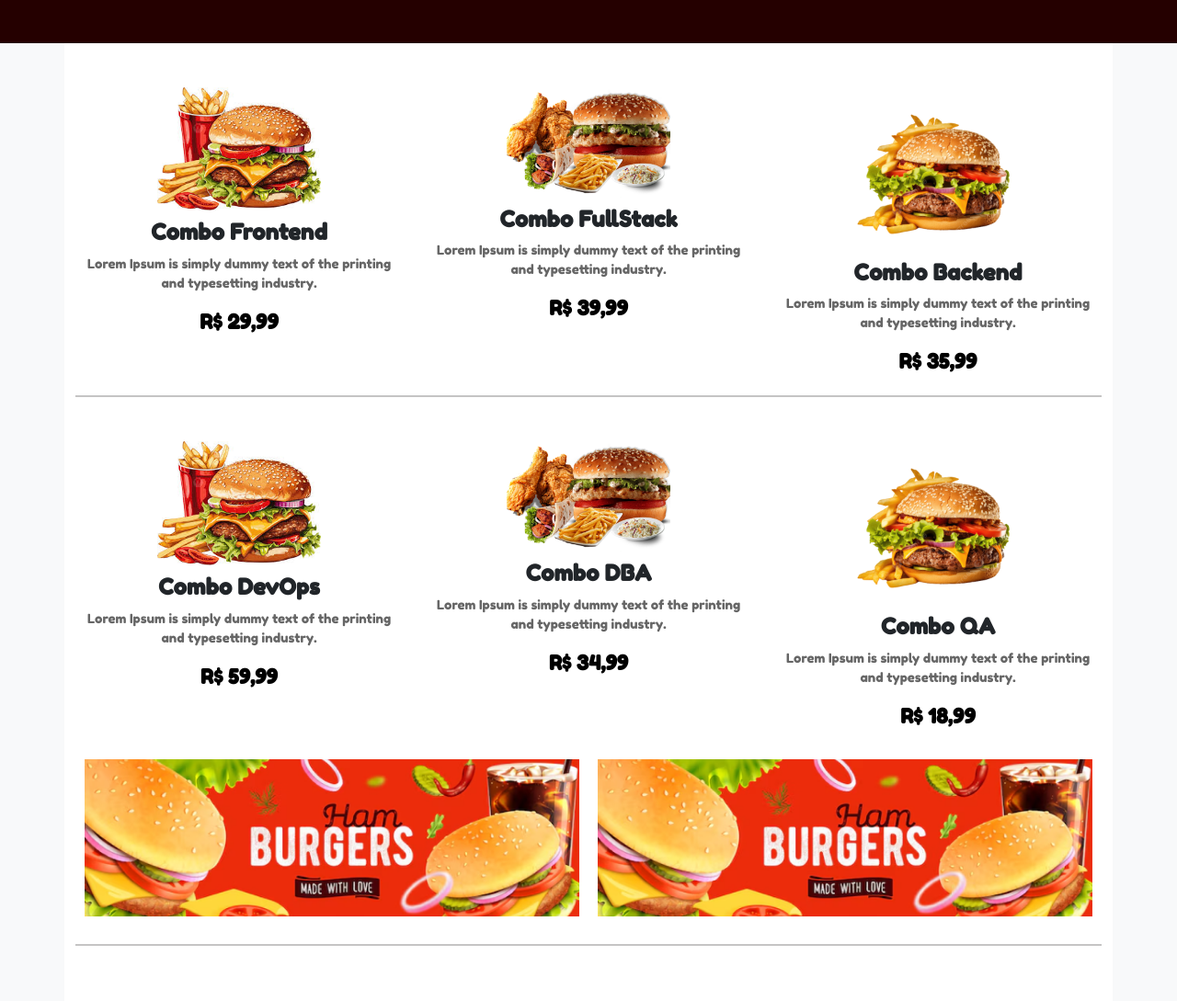
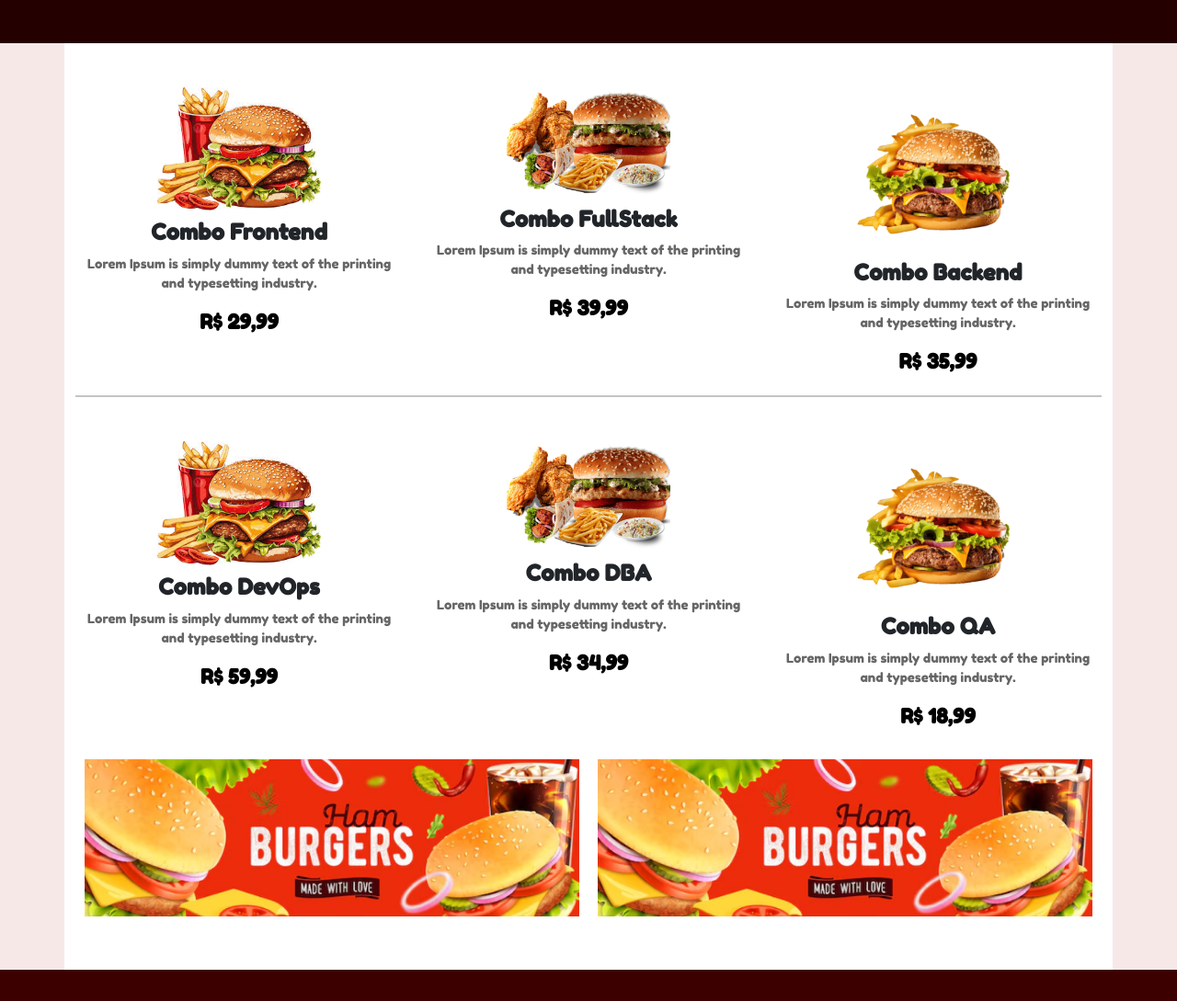
Before and after one commit to Marques-Filho/challenge004-turmafs21, a plain HTML site: page index.html in a window 1280 px wide. Shown: the part 523-1612 px from the top of the page at 92% size. Drawn offline with nearby package versions, Linux system fonts and the light colour scheme.

Commit message:
second commit flexbox

```diff
--- a/assets/styles/style.css
+++ b/assets/styles/style.css
@@ -7,7 +7,8 @@
 
 body {
   font-family: 'Fredoka One', cursive;
-  background-color: #f8f9fa;
+  background-color:  #f7e8e8;
+  align-items: center;
 }
 
 .hero {
--- a/index.html
+++ b/index.html
@@ -39,8 +39,8 @@
     </div>
   </header>
   <!-- Seção Combos -->
-  <section class="combos container py-5">
-    <div class="row text-center">
+  <main class="combos container py-5">
+    <section class="row text-center">
       <div class="col-md-4">
         <img src="assets/images/combo1.png" alt="Combo Frontend" class="img-fluid w-50">
         <h3>Combo Frontend</h3>
@@ -59,9 +59,9 @@
         <p>Lorem Ipsum is simply dummy text of the printing and typesetting industry.</p>
         <span class="price">R$ 35,99</span>
       </div>
-    </div>
+    </section>
     <hr>
-    <div class="row text-center mt-5">
+    <section class="row text-center mt-5">
       <div class="col-md-4">
         <img src="assets/images/combo1.png" alt="Combo DevOps" class="img-fluid w-50">
         <h3>Combo DevOps</h3>
@@ -80,17 +80,16 @@
         <p>Lorem Ipsum is simply dummy text of the printing and typesetting industry.</p>
         <span class="price">R$ 18,99</span>
       </div>
-    </div>
-    <div class="banner-container">
+    </section>
+    <section class="banner-container">
       <div class="banner-item">
         <img src="assets/images/banner.png" alt="Banner 1" class="img-fluid">
       </div>
       <div class="banner-item">
         <img src="assets/images/banner.png" alt="Banner 2" class="img-fluid">
       </div>
-    </div>
-    <hr>
-  </section>
+    </section>
+  </main>
 
   <!-- Rodapé -->
   <footer class="footer py-3">
```
